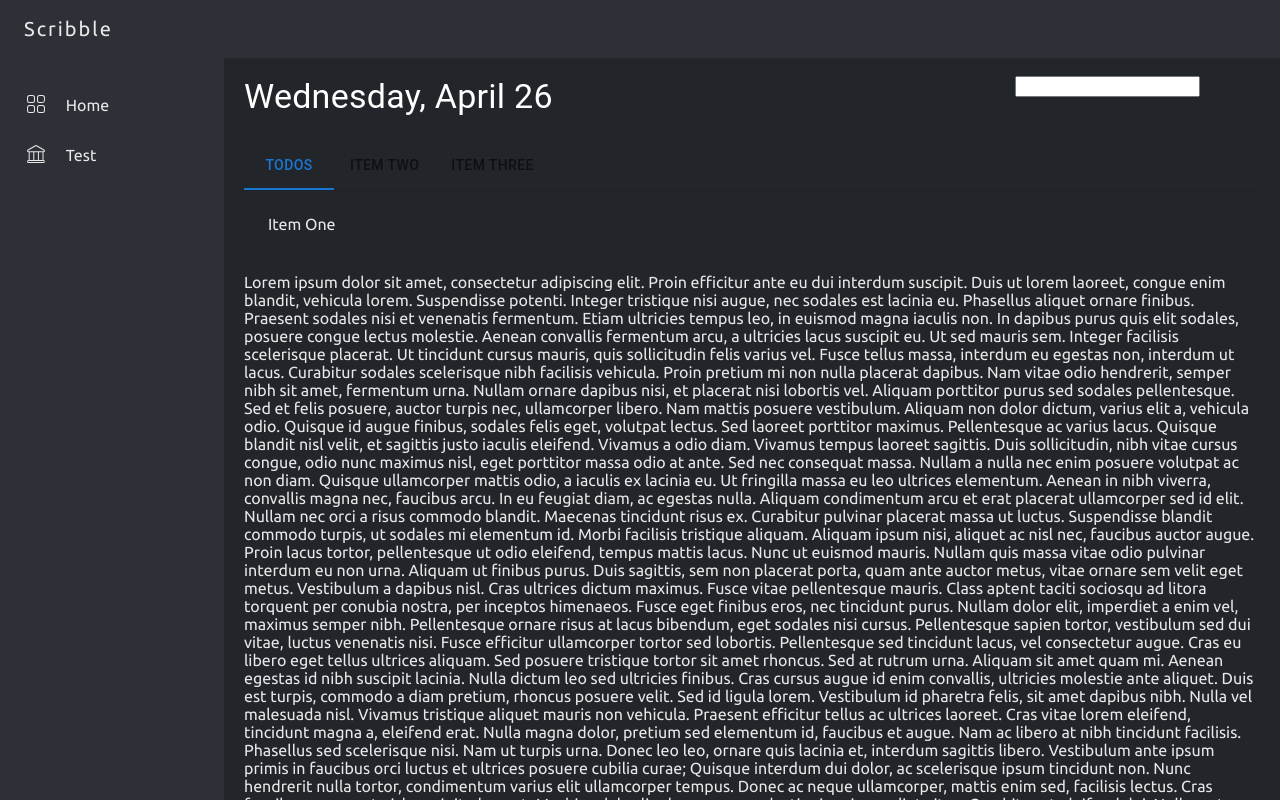
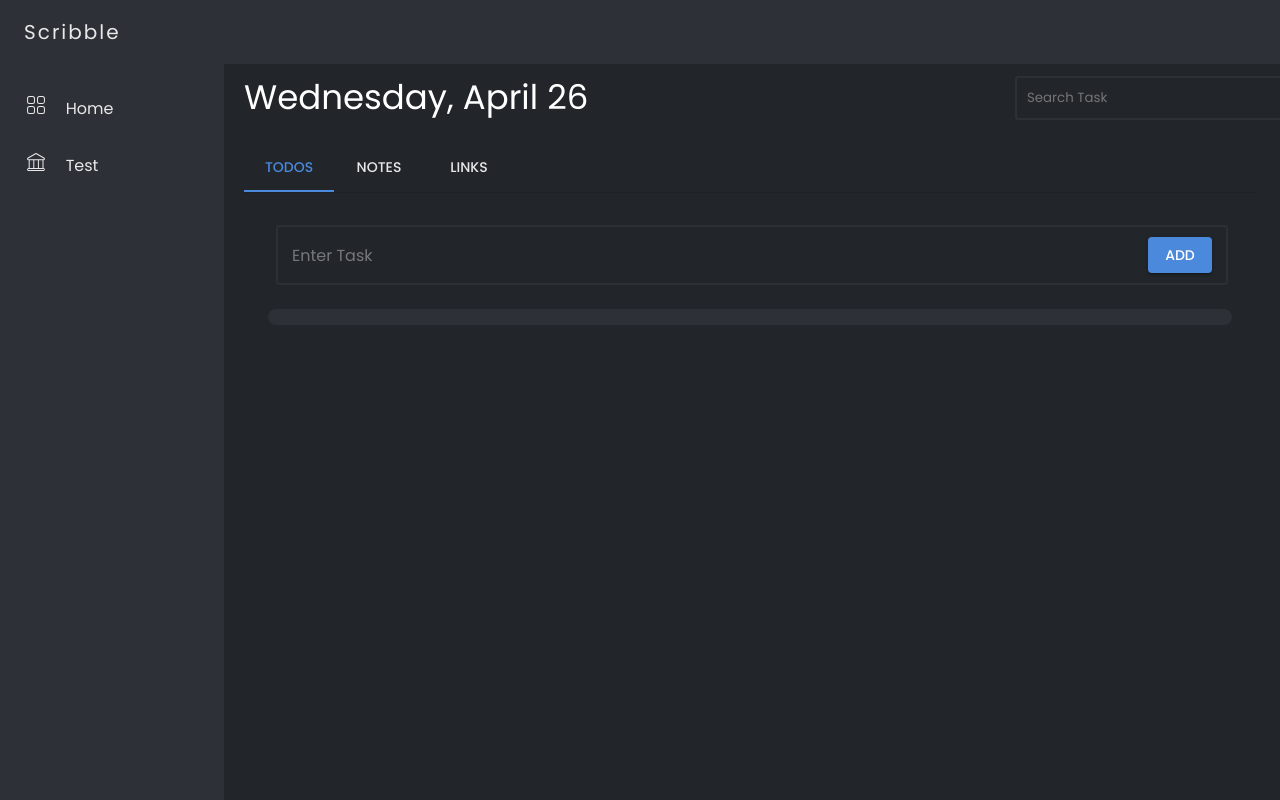
Before and after one commit to ArchitGhevariya007/scribble, a React (Create React App) app: page / in a window 1280 px wide. Shown: the top 800 px of the page. Built offline with nearby package versions, Linux system fonts and the light colour scheme.

Commit message:
todos tab added

```diff
--- a/src/App.css
+++ b/src/App.css
@@ -0,0 +1,5 @@
+@import url('https://fonts.googleapis.com/css2?family=Poppins:wght@100;200;400;500;600;700;800;900&display=swap');
+
+*{
+    font-family: 'Poppins', sans-serif;
+  }
--- a/src/App.js
+++ b/src/App.js
@@ -1,16 +1,33 @@
 import "./App.css";
+import { createTheme, ThemeProvider } from "@mui/material";
+
 import Sidebar from "./components/Sidebar";
 import Navbar from "./components/Navbar";
 import MainCotainer from "./components/MainContainer";
 
+const theme = createTheme({
+  typography: {
+    fontFamily: "Poppins, sans-serif",
+    color:"rgb(232, 232, 232)"
+  },
+  palette: {
+    primary: {
+      main: '#4b89dd',
+    },
+    secondary: {
+      main: '#e8e8e8',
+    },
+  }
+});
+
 function App() {
   return (
     <>
-
-      <Navbar></Navbar>
-      <Sidebar></Sidebar>
-      <MainCotainer></MainCotainer>
-
+      <ThemeProvider theme={theme}>
+        <Navbar></Navbar>
+        <Sidebar></Sidebar>
+        <MainCotainer></MainCotainer>
+      </ThemeProvider>
     </>
   );
 }
--- a/src/components/ContentTab.js
+++ b/src/components/ContentTab.js
@@ -1,8 +1,8 @@
 import React from "react";
 import { Box, Tab, Typography, Grid } from "@mui/material";
 import { TabPanel, TabContext, TabList } from "@mui/lab";
-
 import { useState } from "react";
+import Todos from "./Todos";
 
 // Main function
 export default function ContentTab() {
@@ -18,12 +18,22 @@ export default function ContentTab() {
       marginLeft: "220px",
       padding: 3,
     },
-
     TabsContainer: {
       mt: 3,
     },
     HeaderContainer: {
       color: "rgb(255, 255, 255)",
+      alignItems: "center",
+    },
+    SearchBox: {
+      backgroundColor: "transparent",
+      padding: 10,
+      border: "2px #2d3036  solid",
+      borderRadius: 3,
+      color: "rgb(232, 232, 232)",
+    },
+    TabColor: {
+      color: "rgb(232, 232, 232)",
     },
   };
 
@@ -39,114 +49,43 @@ export default function ContentTab() {
       {/* Header Container */}
       <Box sx={style.HeaderContainer}>
         <Grid container spacing={2}>
+
+          {/* Date and Time */}
           <Grid item xs={9}>
             <Typography variant="h4">{today}</Typography>
           </Grid>
 
+          {/* Search Box */}
           <Grid item xs={3}>
-            <input type="text" />
+            <input
+              type="text"
+              placeholder="Search Task"
+              style={style.SearchBox}
+            />
           </Grid>
         </Grid>
       </Box>
 
       <Box sx={style.TabsContainer}>
         <TabContext value={value}>
+
+          {/* Tabs */}
           <Box sx={{ borderBottom: 1, borderColor: "divider" }}>
-            <TabList onChange={handleChange}>
-              <Tab label="Todos" value="1" />
-              <Tab label="Item Two" value="2" />
-              <Tab label="Item Three" value="3" />
+            <TabList onChange={handleChange} >
+              <Tab label="Todos" value="1" disableRipple sx={style.TabColor} />
+              <Tab label="Notes" value="2" disableRipple sx={style.TabColor} />
+              <Tab label="Links " value="3" disableRipple sx={style.TabColor} />
             </TabList>
           </Box>
-          <TabPanel value="1">Item One</TabPanel>
+
+          {/* Tab Content */}
+          <TabPanel value="1">
+            <Todos />
+          </TabPanel>
           <TabPanel value="2">Item Two</TabPanel>
           <TabPanel value="3">Item Three</TabPanel>
         </TabContext>
       </Box>
-
-      <p>
-        Lorem ipsum dolor sit amet, consectetur adipiscing elit. Proin efficitur
-        ante eu dui interdum suscipit. Duis ut lorem laoreet, congue enim
-        blandit, vehicula lorem. Suspendisse potenti. Integer tristique nisi
-        augue, nec sodales est lacinia eu. Phasellus aliquet ornare finibus.
-        Praesent sodales nisi et venenatis fermentum. Etiam ultricies tempus
-        leo, in euismod magna iaculis non. In dapibus purus quis elit sodales,
-        posuere congue lectus molestie. Aenean convallis fermentum arcu, a
-        ultricies lacus suscipit eu. Ut sed mauris sem. Integer facilisis
-        scelerisque placerat. Ut tincidunt cursus mauris, quis sollicitudin
-        felis varius vel. Fusce tellus massa, interdum eu egestas non, interdum
-        ut lacus. Curabitur sodales scelerisque nibh facilisis vehicula. Proin
-        pretium mi non nulla placerat dapibus. Nam vitae odio hendrerit, semper
-        nibh sit amet, fermentum urna. Nullam ornare dapibus nisi, et placerat
-        nisi lobortis vel. Aliquam porttitor purus sed sodales pellentesque. Sed
-        et felis posuere, auctor turpis nec, ullamcorper libero. Nam mattis
-        posuere vestibulum. Aliquam non dolor dictum, varius elit a, vehicula
-        odio. Quisque id augue finibus, sodales felis eget, volutpat lectus. Sed
-        laoreet porttitor maximus. Pellentesque ac varius lacus. Quisque blandit
-        nisl velit, et sagittis justo iaculis eleifend. Vivamus a odio diam.
-        Vivamus tempus laoreet sagittis. Duis sollicitudin, nibh vitae cursus
-        congue, odio nunc maximus nisl, eget porttitor massa odio at ante. Sed
-        nec consequat massa. Nullam a nulla nec enim posuere volutpat ac non
-        diam. Quisque ullamcorper mattis odio, a iaculis ex lacinia eu. Ut
-        fringilla massa eu leo ultrices elementum. Aenean in nibh viverra,
-        convallis magna nec, faucibus arcu. In eu feugiat diam, ac egestas
-        nulla. Aliquam condimentum arcu et erat placerat ullamcorper sed id
-        elit. Nullam nec orci a risus commodo blandit. Maecenas tincidunt risus
-        ex. Curabitur pulvinar placerat massa ut luctus. Suspendisse blandit
-        commodo turpis, ut sodales mi elementum id. Morbi facilisis tristique
-        aliquam. Aliquam ipsum nisi, aliquet ac nisl nec, faucibus auctor augue.
-        Proin lacus tortor, pellentesque ut odio eleifend, tempus mattis lacus.
-        Nunc ut euismod mauris. Nullam quis massa vitae odio pulvinar interdum
-        eu non urna. Aliquam ut finibus purus. Duis sagittis, sem non placerat
-        porta, quam ante auctor metus, vitae ornare sem velit eget metus.
-        Vestibulum a dapibus nisl. Cras ultrices dictum maximus. Fusce vitae
-        pellentesque mauris. Class aptent taciti sociosqu ad litora torquent per
-        conubia nostra, per inceptos himenaeos. Fusce eget finibus eros, nec
-        tincidunt purus. Nullam dolor elit, imperdiet a enim vel, maximus semper
-        nibh. Pellentesque ornare risus at lacus bibendum, eget sodales nisi
-        cursus. Pellentesque sapien tortor, vestibulum sed dui vitae, luctus
-        venenatis nisi. Fusce efficitur ullamcorper tortor sed lobortis.
-        Pellentesque sed tincidunt lacus, vel consectetur augue. Cras eu libero
-        eget tellus ultrices aliquam. Sed posuere tristique tortor sit amet
-        rhoncus. Sed at rutrum urna. Aliquam sit amet quam mi. Aenean egestas id
-        nibh suscipit lacinia. Nulla dictum leo sed ultricies finibus. Cras
-        cursus augue id enim convallis, ultricies molestie ante aliquet. Duis
-        est turpis, commodo a diam pretium, rhoncus posuere velit. Sed id ligula
-        lorem. Vestibulum id pharetra felis, sit amet dapibus nibh. Nulla vel
-        malesuada nisl. Vivamus tristique aliquet mauris non vehicula. Praesent
-        efficitur tellus ac ultrices laoreet. Cras vitae lorem eleifend,
-        tincidunt magna a, eleifend erat. Nulla magna dolor, pretium sed
-        elementum id, faucibus et augue. Nam ac libero at nibh tincidunt
-        facilisis. Phasellus sed scelerisque nisi. Nam ut turpis urna. Donec leo
-        leo, ornare quis lacinia et, interdum sagittis libero. Vestibulum ante
-        ipsum primis in faucibus orci luctus et ultrices posuere cubilia curae;
-        Quisque interdum dui dolor, ac scelerisque ipsum tincidunt non. Nunc
-        hendrerit nulla tortor, condimentum varius elit ullamcorper tempus.
-        Donec ac neque ullamcorper, mattis enim sed, facilisis lectus. Cras
-        faucibus eros eget nisl suscipit placerat. Morbi sodales ligula nunc, ac
-        molestie risus imperdiet vitae. Curabitur at eleifend dui. Nullam at
-        maximus ex, non accumsan elit. Pellentesque posuere ex non vestibulum
-        commodo. Proin congue dignissim ante, non malesuada magna dignissim a.
-        Lorem ipsum dolor sit amet, consectetur adipiscing elit. Pellentesque
-        habitant morbi tristique senectus et netus et malesuada fames ac turpis
-        egestas. Nunc rutrum erat eu fermentum hendrerit. Vestibulum quis dolor
-        placerat, dictum elit sed, porta erat. Vestibulum vitae odio et ipsum
-        viverra pellentesque. Fusce viverra congue ex quis commodo. Nunc
-        vulputate id eros eget pellentesque. Sed ullamcorper, dolor quis viverra
-        tempus, massa dolor blandit lorem, quis posuere nunc velit bibendum
-        nisi. Pellentesque habitant morbi tristique senectus et netus et
-        malesuada fames ac turpis egestas. Nulla vestibulum pretium rutrum. Nam
-        tincidunt vitae lorem id vulputate. Etiam fringilla condimentum
-        tincidunt. Pellentesque euismod nisi ac tincidunt ultricies. Duis dictum
-        sed est vitae hendrerit. In hac habitasse platea dictumst. Sed bibendum
-        fringilla congue. Proin elementum ornare nunc tristique elementum. In at
-        lacinia ipsum, rhoncus accumsan odio. Suspendisse lectus mi, varius nec
-        mauris in, efficitur consequat mi. Proin eu est ornare tortor congue
-        hendrerit efficitur vel magna. Pellentesque vitae velit malesuada,
-        ullamcorper felis quis, facilisis velit. Aliquam consectetur augue nisi,
-        at consequat diam iaculis sed. Vivamus maximus aliquam leo, ac finibus
-        est.
-      </p>
     </Box>
   );
 }
--- /dev/null
+++ b/src/components/Todos.js
@@ -0,0 +1,57 @@
+import React from "react";
+import { Box, TextField, Stack, Button } from "@mui/material";
+
+
+
+
+
+export default function Todos() {
+    const style = {
+        addBox: {
+            //   backgroundColor: "#2d3036",
+            borderRadius: 0.3,
+            padding: 1,
+        },
+        addTextField: {
+            backgroundColor: "transparent",
+            border: "2px #2d3036  solid",
+            borderRadius: 1,
+            input: {
+                color: "rgb(232, 232, 232)"
+            },
+            "& fieldset": { border: 'none' },
+
+        },
+        todotask: {
+            backgroundColor: "#2d3036",
+            padding: 1,
+            mt:2,
+            borderRadius:2
+        }
+    };
+    return (
+        <>
+            {/* Add Todo Text Box */}
+            <Box sx={style.addBox}>
+                <TextField
+                    placeholder="Enter Task"
+                    fullWidth
+                    sx={style.addTextField}
+                    InputProps={{
+                        endAdornment: (
+                            <Stack direction="row" spacing={1}>
+                                <Button variant="contained" disableRipple>
+                                    Add
+                                </Button>
+                            </Stack>
+                        ),
+                    }}
+                />
+            </Box>
+
+            <Box sx={style.todotask }>
+
+            </Box>
+        </>
+    );
+}
--- a/src/index.css
+++ b/src/index.css
@@ -1,12 +1,39 @@
-/* @import url('https://fonts.googleapis.com/css2?family=Poppins:wght@100;200;400;500;600;700;800;900&display=swap'); */
-@import url('https://fonts.googleapis.com/css2?family=Ubuntu:wght@300;400;500;700&display=swap');
+@import url('https://fonts.googleapis.com/css2?family=Poppins:wght@100;200;400;500;600;700;800;900&display=swap');
+
+*{
+  font-family: 'Poppins', sans-serif;
+}
+
 body {
   margin: 0;
   /* font-family: 'Poppins', sans-serif; */
-  font-family: 'Ubuntu', sans-serif;
-
+  font-family: 'Poppins', sans-serif;
   -webkit-font-smoothing: antialiased;
   -moz-osx-font-smoothing: grayscale;
   background-color: #22262b;
   color:rgb(232, 232, 232);
 }
+
+/************** scrollBar **************/
+::-webkit-scrollbar {
+  width: 7px;
+  border-radius: 200px;
+}
+
+/* Track */
+::-webkit-scrollbar-track {
+  /* background: #2d3036;  */
+  background: transparent;
+}
+
+/* Handle */
+::-webkit-scrollbar-thumb {
+  background: #2d3036;
+  border: 5px solid transparent;
+  border-radius: 100px;
+}
+
+/* Handle on hover */
+::-webkit-scrollbar-thumb:hover {
+  background: #555;
+}
```
Also changed, not shown: src/components/Sidebar.js (line endings or trailing spaces).
